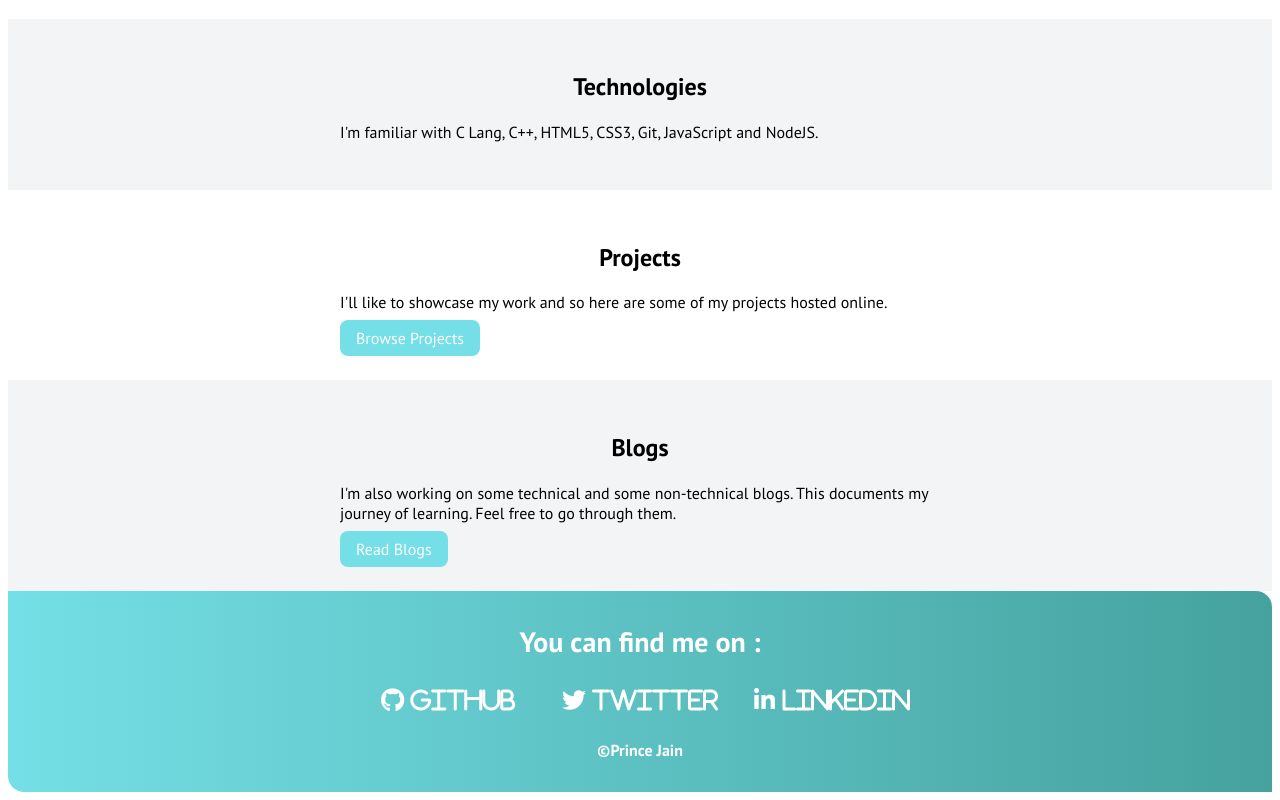
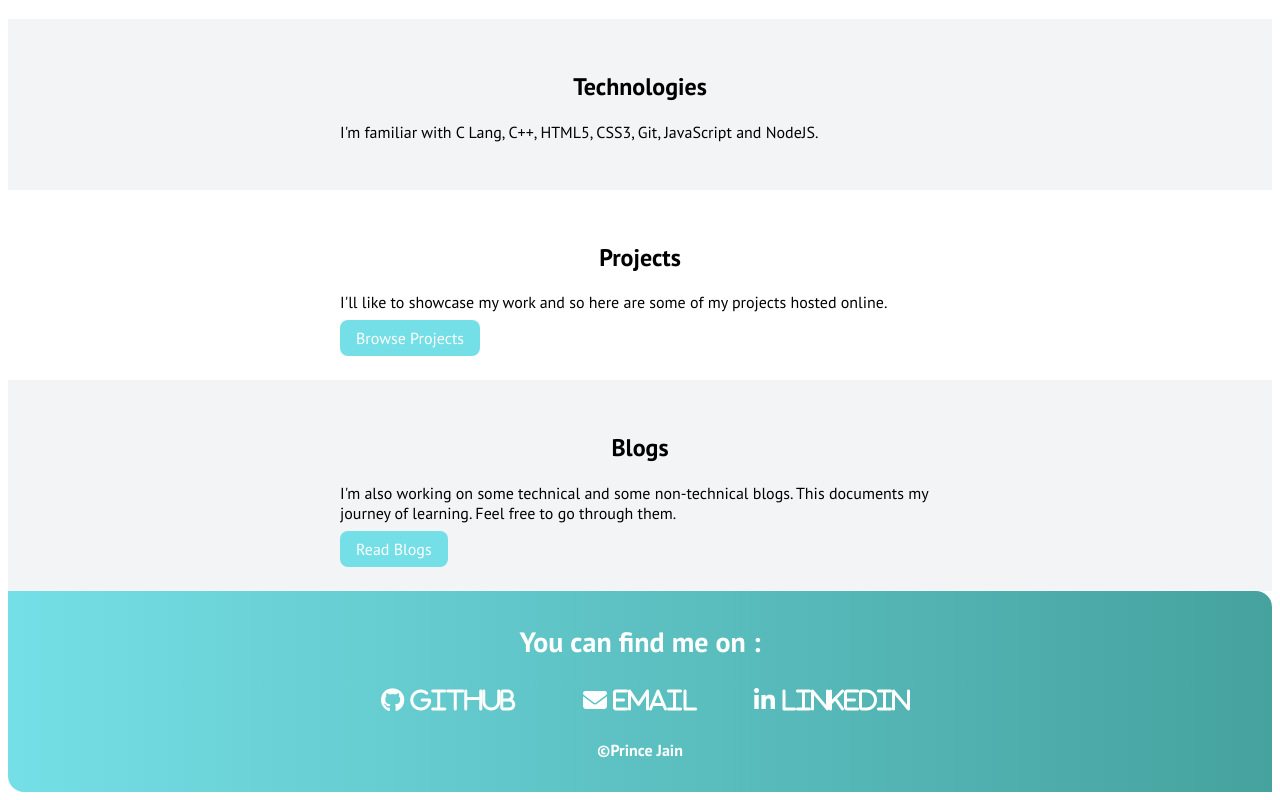
Before and after one commit to PrinceJain19/Portfolio, a plain HTML site: page index.html in a window 1280 px wide. Shown: the part 586-1386 px from the top of the page. Drawn offline with Linux system fonts and the light colour scheme.

Commit message:
Email added

```diff
--- a/index.html
+++ b/index.html
@@ -62,7 +62,7 @@
                 <a class="link fa fa-github" href="https://github.com/PrinceJain19"> Github</a>
             </li>
             <li class="list-item-inline">
-                <a class="link fa fa-twitter" href="/"> Twitter</a>
+                <a class="link fa fa-envelope" href="https://mail.google.com/mail/u/0/#inbox?compose=DmwnWrRqhBfbNVdTspnWbskDzhnnQsvlchJzgPFHZVDXxljKvkdwlnjBHfXgSGdZXzpCnjJWxfqv"> Email</a>
             </li>
             <li class="list-item-inline">
                 <a class="link fa fa-linkedin" href="https://www.linkedin.com/in/princejain19"> Linkedin</a>
```
